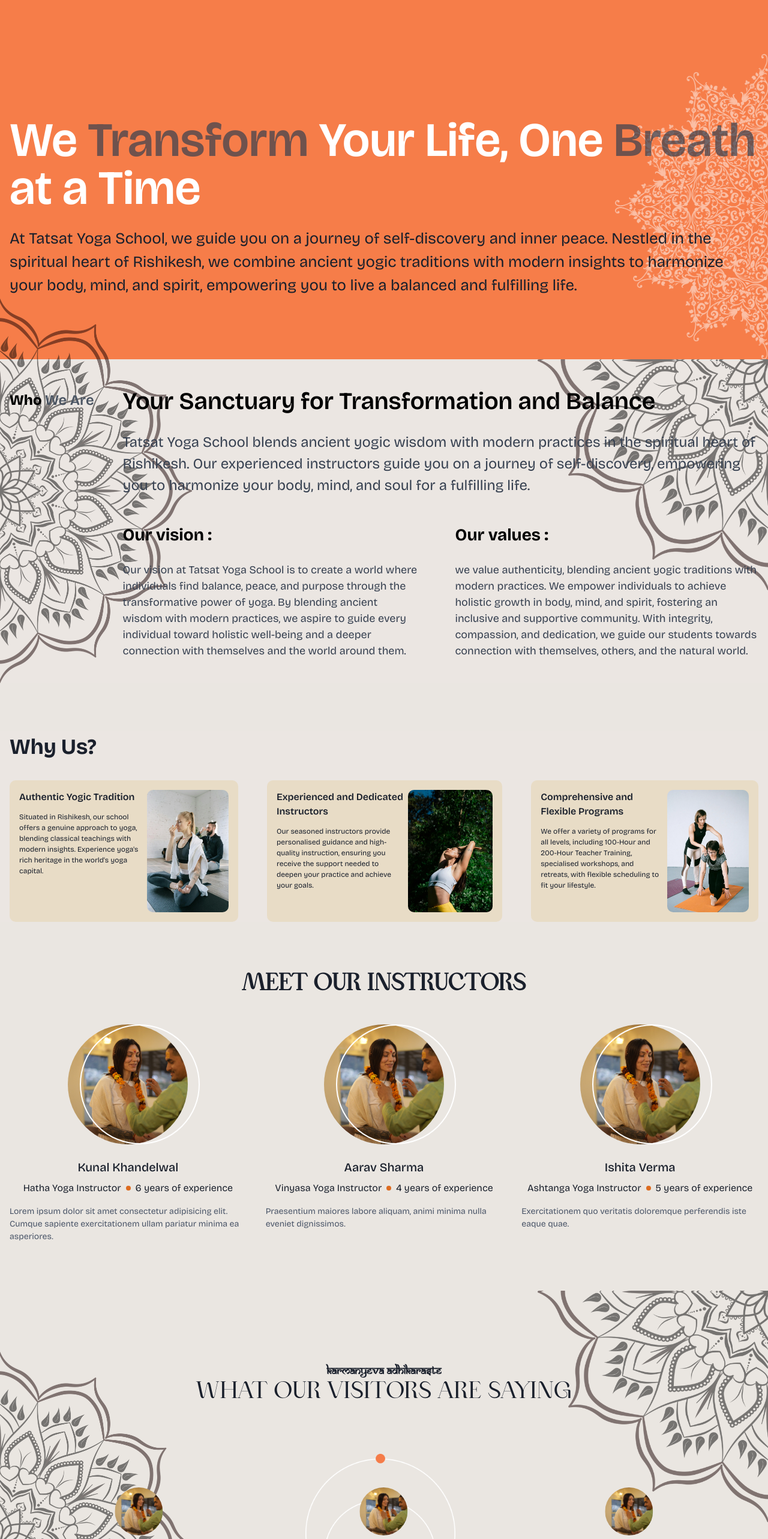
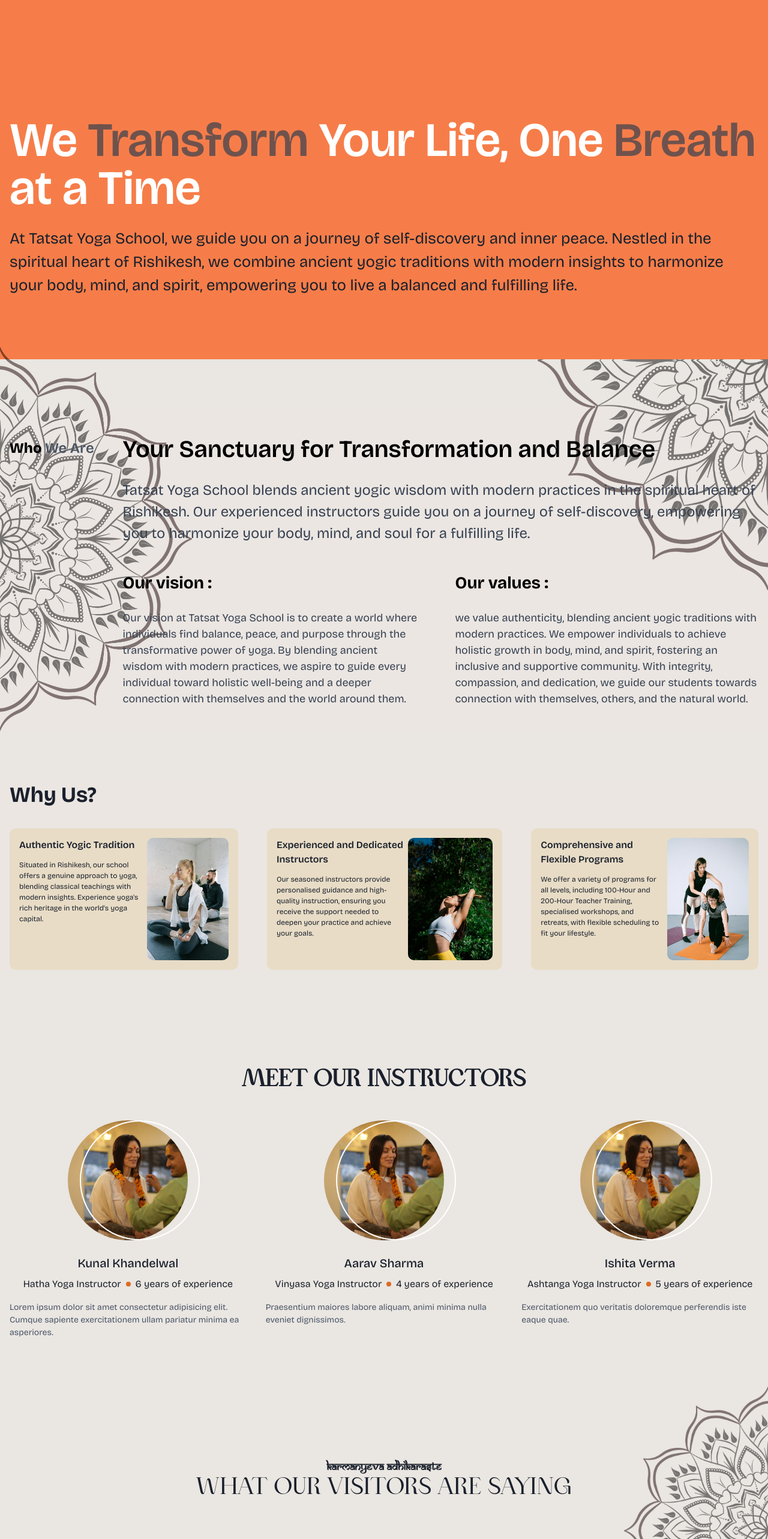
Before and after one commit to YourWebsite-shop/tatsatyogaschool, a Next.js app: page /aboutus in a window 1280 px wide. Shown: the top 2566 px of the page at 60% size. Built offline with nearby package versions, Linux system fonts and the light colour scheme.

Commit message:
some changes

```diff
--- a/src/components/aboutUs/Hero.tsx
+++ b/src/components/aboutUs/Hero.tsx
@@ -5,11 +5,11 @@ import Image from "next/image";
 const Hero: React.FC = () => {
   return (
     <div className="bg-[#F67D49] py-[48px] sm:py-[82px] lg:py-[104px] relative ">
-      <Image
+      {/* <Image
         src={rightBorder}
         alt="Decorative background"
         className="absolute right-0 top-0 h-full w-auto opacity-50"
-      />
+      /> */}
       <div className="text-left flex flex-col justify-center items-start max-w-[1280px]  mx-auto lg:px-[16px] sm:px-[24px] px-[16px] ">
         <h1 className="text-white lg:text-[80px] lg:leading-[80px] sm:text-[56px] text-[28px] font-semibold lg:pb-[24px] sm:pb-[16px] pb-[10px] " data-aos="fade-up" data-aos-delay="300" data-aos-duration="1000">
           We <span className="text-gray-700 opacity-70 ">Transform</span> Your
--- a/src/components/aboutUs/Instructors.tsx
+++ b/src/components/aboutUs/Instructors.tsx
@@ -50,7 +50,7 @@ const instructors = [
 
 const Instructors: React.FC = () => {
   return (
-    <Box pb={20} px={4}>
+    <Box py={20} px={4}>
       <Heading textAlign="center" fontSize="4xl" mb={12} data-aos="fade-up" data-aos-delay="300" data-aos-duration="1000">
         <p className='kaftan-text font-semibold' >
         MEET OUR INSTRUCTORS
--- a/src/components/aboutUs/WhoWeAre.tsx
+++ b/src/components/aboutUs/WhoWeAre.tsx
@@ -5,10 +5,10 @@ import Image from "next/image";
 
 const WhoWeAre = () => {
   return (
-    <div className="relative" >
+    <div className="relative  lg:pt-20" >
 
-<Image src={RightTop} alt="Decorative background" className='absolute top-0 right-0 opacity-50 w-96' />
-<Image src={LeftBottom} alt="Decorative background" className='absolute bottom-0 left-0 opacity-50 w-80' />
+<Image src={RightTop} alt="Decorative background" className='absolute top-0 right-0 opacity-50 w-44 lg:w-96' />
+<Image src={LeftBottom} alt="Decorative background" className='absolute bottom-0 left-0 opacity-50 w-44 lg:w-80' />
     <div className="max-w-[1280px] mx-auto bg-[#EBE6E2] lg:px-[16px] sm:px-[24px] px-[16px]  flex md:flex-row flex-col gap-[12px] sm:gap-[32px] lg:gap-[48px] mb-[80px] lg:py-10 pt-[80px]">
 
       <div className=" text-gray-600 font-semibold text-[17px] sm:text-[18px] lg:text-[24px] sm:mt-[10px] whitespace-nowrap">
--- a/src/components/home/Testimonials.tsx
+++ b/src/components/home/Testimonials.tsx
@@ -124,8 +124,8 @@ const Testimonials = () => {
       id="testimonials"
       className="bg-[#EAE6E1] overflow-hidden pt-[20px] sm:pt-[100px] lg:pt-[120px] pb-[40px] sm:pb-[50px] lg:pb-[60px] relative"
     >
-      <Image src={RightTop} alt="Decorative background" className='absolute top-0 right-0 opacity-50 w-96 ' />
-      <Image src={LeftBottom} alt="Decorative background" className='absolute bottom-0 left-0 opacity-50 w-80' />
+      <Image src={LeftBottom} alt="Decorative background" className='absolute top-0 right-0 rotate-180 opacity-50 w-44 lg:w-60 ' />
+      <Image src={LeftBottom} alt="Decorative background" className='absolute bottom-0 left-0 opacity-50 w-44 lg:w-60' />
       <div className="mx-auto px-4 sm:px-6 lg:px-8 ">
 
 
```
